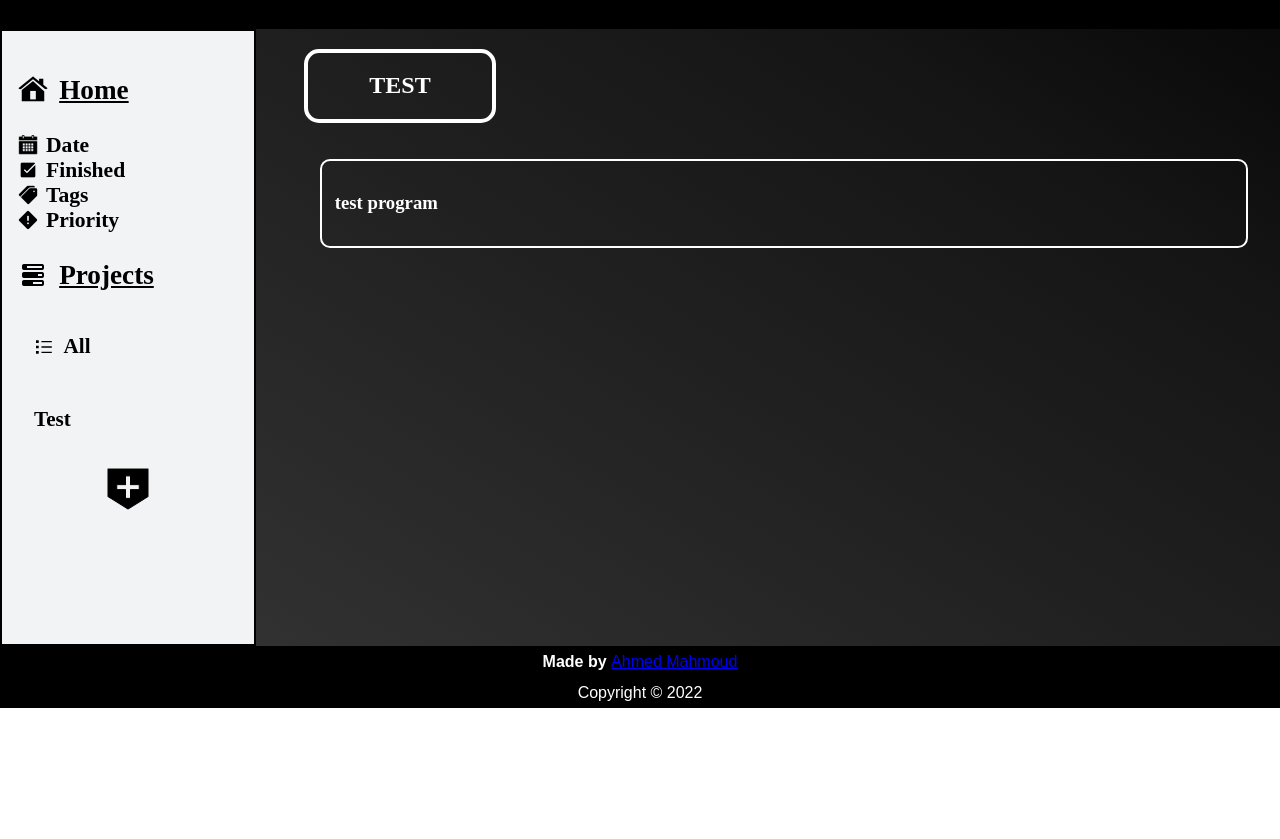
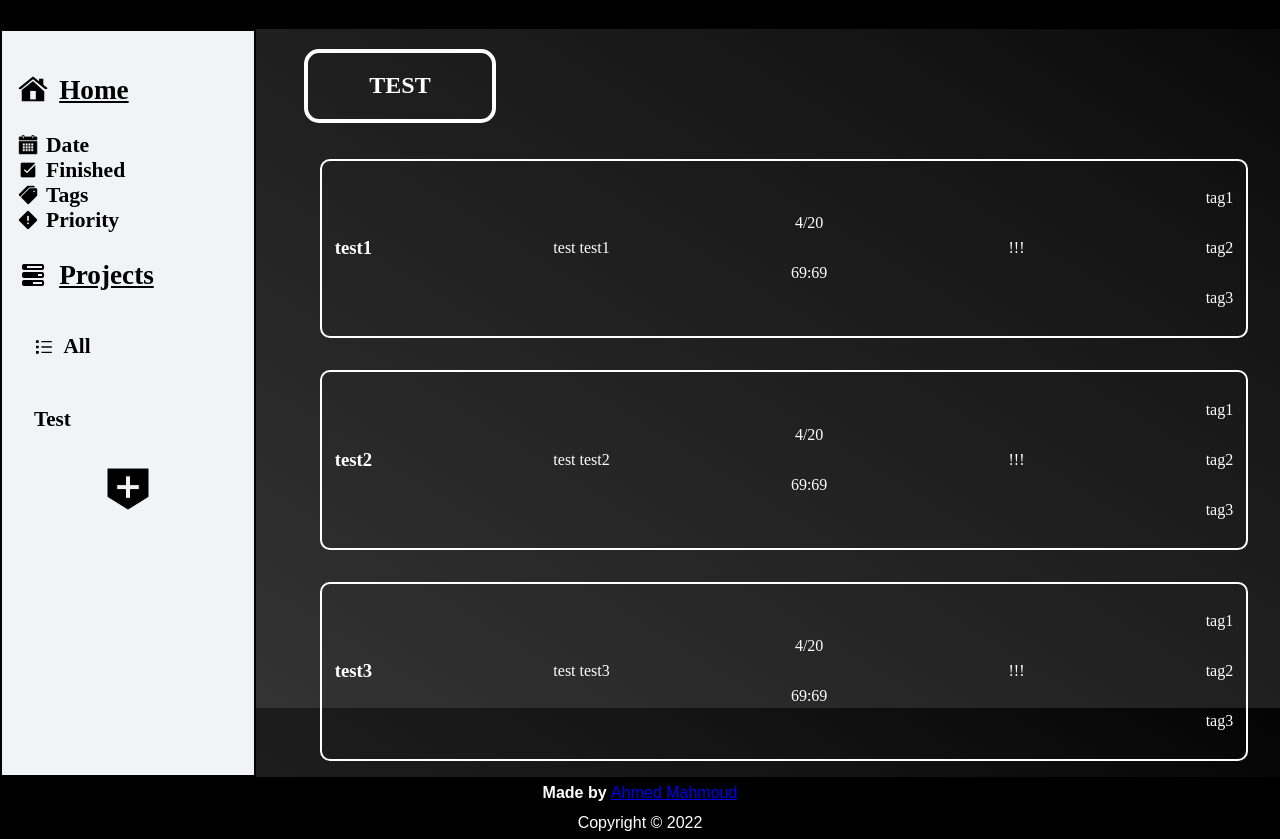
Before and after one commit to Ahmedmk11/todo-list, a website built with webpack: page src/index.html in a window 1280 px wide. Shown: the part 92-931 px from the top of the page. Before the commit the page ends 800 px from the top, so only its background shows below. Built offline with nearby package versions, Linux system fonts and the light colour scheme.

Commit message:
Added logic for displaying tasks

```diff
--- a/src/scripts/app.js
+++ b/src/scripts/app.js
@@ -1,17 +1,14 @@
-import addIcon from './ui.js'
-let tasks = [];
-let projects = [];
-let tags = [];
-
-class Project {
+import {addIcon} from './ui.js';
+export class Project {
     constructor(title) {
-        this.title = title
+        this.title = title;
         this.icon = addIcon();
     }
 }
 
-class Task {
-    constructor(title, description, dueDate = 'none', dueTime = 'none', tags = ['all'], priority = 1, isComplete = false) {
+export class Task {
+    constructor(title, description, dueDate,
+    dueTime, tags, priority, isComplete = false) {
         this.title = title;
         this.description = description;
         this.dueDate = dueDate;
@@ -22,7 +19,7 @@ class Task {
     }
 }
 
-class Tag {
+export class Tag {
     constructor(title) {
         this.title = title;
     }
--- a/src/scripts/index.js
+++ b/src/scripts/index.js
@@ -0,0 +1,28 @@
+import {Task, Project, Tag} from './app.js'
+import {showTasks} from './ui.js'
+
+let tasksArr = [];
+let projectsArr = [];
+let tagsArr = [];
+
+
+const content = document.getElementById('content')
+const sidebar = document.getElementById('side-bar');
+const sidebarIcon = document.getElementById('side-bar-icon');
+
+let task1 = new Task('test1', 'test test1', '4/20', '69:69', ['tag1', 'tag2', 'tag3'], 3);
+let task2 = new Task('test2', 'test test2', '4/20', '69:69', ['tag1', 'tag2', 'tag3'], 3);
+let task3 = new Task('test3', 'test test3', '4/20', '69:69', ['tag1', 'tag2', 'tag3'], 3);
+
+tasksArr.push(task1)
+tasksArr.push(task2)
+tasksArr.push(task3)
+
+let t = showTasks('TEST', tasksArr);
+content.appendChild(t);
+
+sidebarIcon.addEventListener('click', () => {
+    sidebarIcon.classList.toggle('show');
+    sidebar.classList.toggle('slide');
+    t.classList.toggle('slide-left');
+});
--- a/src/scripts/ui.js
+++ b/src/scripts/ui.js
@@ -1,12 +1,12 @@
-import Sidebar from '../assets/images/side-bar.png';
-import Plus from '../assets/images/plus.png';
-import Project from '../assets/images/projects.png';
-import Home from '../assets/images/home.png';
-import List from '../assets/images/list.png';
-import Date from '../assets/images/calendar.png';
-import Finished from '../assets/images/tick.png';
-import Tag from '../assets/images/tag.png';
-import Priority from '../assets/images/priority.png';
+import SidebarIcn from '../assets/images/side-bar.png';
+import PlusIcn from '../assets/images/plus.png';
+import ProjectIcn from '../assets/images/projects.png';
+import HomeIcn from '../assets/images/home.png';
+import ListIcn from '../assets/images/list.png';
+import DateIcn from '../assets/images/calendar.png';
+import FinishedIcn from '../assets/images/tick.png';
+import TagIcn from '../assets/images/tag.png';
+import PriorityIcn from '../assets/images/priority.png';
 import '../styles/style.css';
 
 const sidebarIcon = new Image();
@@ -20,7 +20,6 @@ const tagIcon = new Image();
 const priorityIcon = new Image();
 const projects = document.getElementById('projects');
 const header = document.querySelector('header');
-const sidebar = document.getElementById('side-bar');
 const one = document.getElementById('one');
 const two = document.getElementById('two');
 const all = document.getElementById('all');
@@ -29,17 +28,18 @@ const finished = document.getElementById('finished-icon');
 const tag = document.getElementById('tag-icon');
 const priority = document.getElementById('priority-icon');
 
-sidebarIcon.src = Sidebar;
-plusIcon.src = Plus;
-homeIcon.src = Home;
-projectsIcon.src = Project;
-listIcon.src = List;
-dateIcon.src = Date;
-finishedIcon.src = Finished;
-tagIcon.src = Tag;
-priorityIcon.src = Priority;
+sidebarIcon.src = SidebarIcn;
+plusIcon.src = PlusIcn;
+homeIcon.src = HomeIcn;
+projectsIcon.src = ProjectIcn;
+listIcon.src = ListIcn;
+dateIcon.src = DateIcn;
+finishedIcon.src = FinishedIcn;
+tagIcon.src = TagIcn;
+priorityIcon.src = PriorityIcn;
 
 plusIcon.id = 'plus-icon-side';
+sidebarIcon.id = 'side-bar-icon';
 
 projects.appendChild(plusIcon);
 header.appendChild(sidebarIcon);
@@ -53,13 +53,63 @@ priority.appendChild(priorityIcon);
 
 export function addIcon() {
     const icn = new Image();
-    icn.src = List;
+    icn.src = ListIcn;
     return icn;
 }
 
-export function showTasks(name) {
+export function showTasks(currProject, tasks) { // displays task container and header
     const tasksContainer = document.createElement('div');
     const header = document.createElement('h2');
+    tasksContainer.id = 'tasks';
+    header.id = 'current-project';
+    header.textContent = currProject;
+    tasksContainer.appendChild(header);
+
+    for (let i = 0; i < tasks.length; i++) {
+        const task = document.createElement('div');
+        const name = document.createElement('h3');
+        const description = document.createElement('p');
+        const scheduleDiv = document.createElement('div');
+        const priority = document.createElement('p');
+        const tagsDiv = document.createElement('div');
+        const date = document.createElement('p');
+        const time = document.createElement('p');
+
+        task.classList.add('task-item');
+
+        name.textContent = tasks[i].title;
+        description.textContent = tasks[i].description;
+        priority.textContent = '!'.repeat(tasks[i].priority);
+        date.textContent = tasks[i].dueDate;
+        time.textContent = tasks[i].dueTime;
+
+        if (tasks[i].tags.length > 0) {
+            for (let j = 0; j < tasks[i].tags.length; j++) {
+                const element = document.createElement('p');
+                element.textContent = tasks[i].tags[j];
+                tagsDiv.appendChild(element);
+            }
+        } else {
+            const element = document.createElement('p');
+            element.textContent = 'No Tags';
+            tagsDiv.appendChild(element);
+        }
+
+        scheduleDiv.appendChild(date);
+        scheduleDiv.appendChild(time);
+        task.appendChild(name);
+        task.appendChild(description);
+        task.appendChild(scheduleDiv);
+        task.appendChild(priority);
+        task.appendChild(tagsDiv);
+        tasksContainer.appendChild(task);
+    }
+    return tasksContainer;
+}
+
+export function showProjects(name) {
+    const projectsContainer = document.createElement('div');
+    const header = document.createElement('h4');
     tasksContainer.id = 'tasks';
     header.id = 'current-project';
     header.textContent = name;
@@ -67,7 +117,7 @@ export function showTasks(name) {
     return tasksContainer;
 }
 
-export function addTask(title) {
+export function addProject(title) {
     const task = document.createElement('div');
     const name = document.createElement('h3');
     task.classList.add('task-item');
@@ -75,13 +125,3 @@ export function addTask(title) {
     task.appendChild(name);
     return task;
 }
-
-let t = showTasks('TEST');
-t.appendChild(addTask('test program'))
-document.getElementById('content').appendChild(t);
-
-sidebarIcon.addEventListener('click', () => {
-    sidebarIcon.classList.toggle('show');
-    sidebar.classList.toggle('slide');
-    t.classList.toggle('slide-left');
-});
--- a/src/styles/style.scss
+++ b/src/styles/style.scss
@@ -269,6 +269,10 @@ footer {
         -o-border-radius: 15px;
     }
     .task-item {
+        display: flex;
+        flex-direction: row;
+        justify-content: space-between;
+        align-items: center;
         text-align: start;
         border: 2px solid white;
         margin: 1em;
@@ -284,6 +288,12 @@ footer {
         -moz-transition: transform 50ms ease-in-out;
         -ms-transition: transform 50ms ease-in-out;
         -o-transition: transform 50ms ease-in-out;
+        div {
+            display: flex;
+            flex-direction: column;
+            align-items: center;
+            justify-content: space-evenly;
+        }
     }
     .task-item:hover {
         background-color: rgba(94, 94, 94, 0.4);
```
Also changed, not shown: src/assets/images/single-priority.png (added), src/assets/images/single-tag.png (added), src/assets/images/single-tick.png (added), src/assets/images/single-time.png (added), src/styles/style.css, 1 other file.
